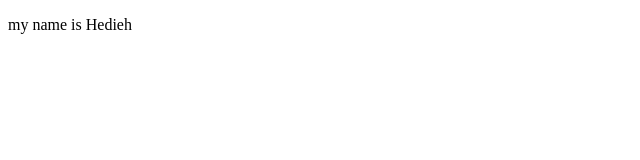
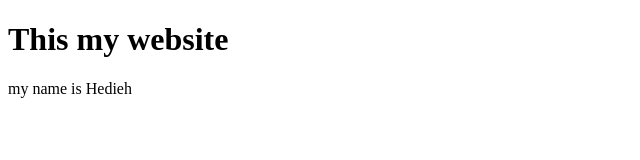
Before and after one commit to hedita/my-first-web-page, a plain HTML site: page index.html in a window 1280 px wide. Shown: the whole page, without its empty margins (0-640 px from the left). Drawn offline with Linux system fonts and the light colour scheme.

Commit message:
add header

```diff
--- a/index.html
+++ b/index.html
@@ -7,6 +7,7 @@
   <title>Document</title>
 </head>
 <body>
+  <h1>This my website</h1>
   <p>my name is Hedieh</p>
 </body>
 </html>
```
